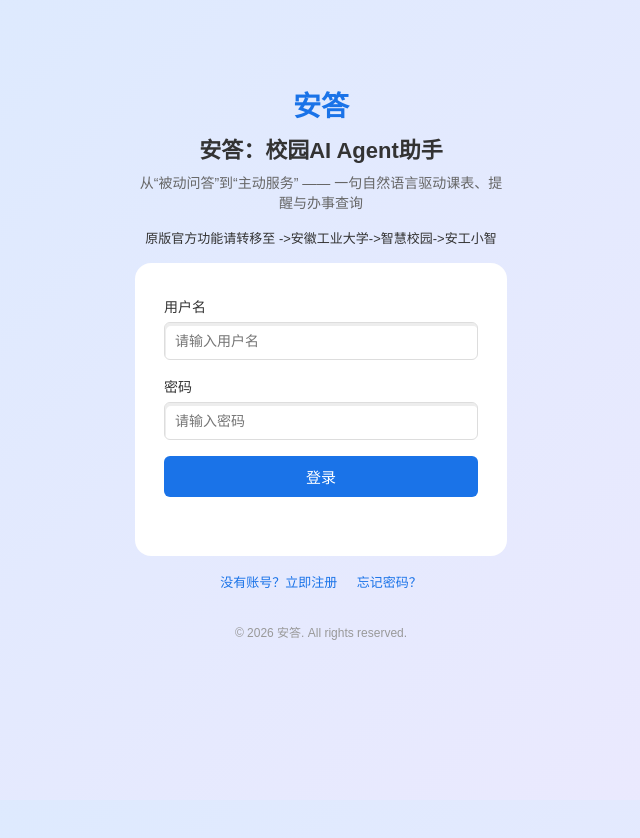
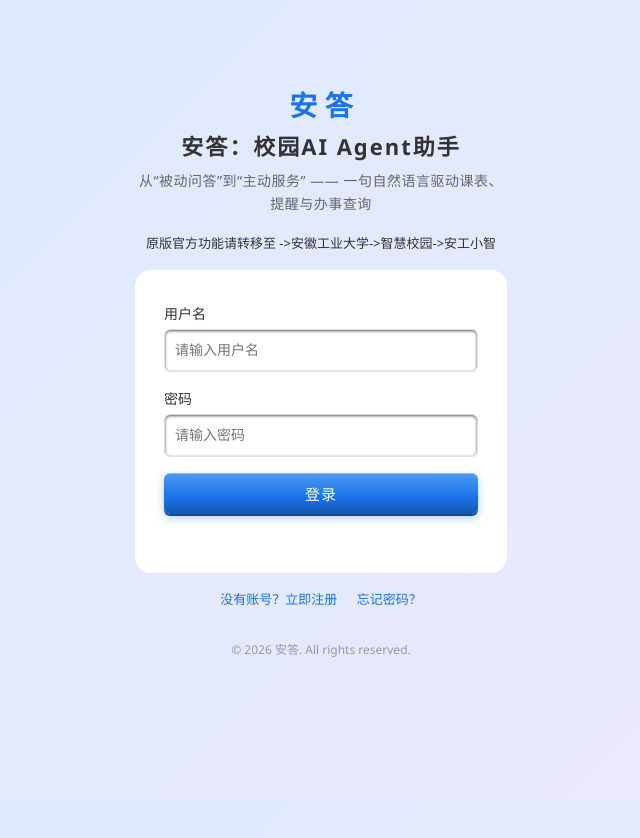
Before and after one commit to Anda-7-409/Anda, a website built with Vite: page Frontend/index.html in a window 1280 px wide. Shown: the whole page, without its empty margins (319-959 px from the left). Built offline with nearby package versions, Linux system fonts and the light colour scheme.

Commit message:
style: 优化前端页面的字体和样式细节

```diff
--- a/Frontend/assets/style.css
+++ b/Frontend/assets/style.css
@@ -1,18 +1,19 @@
   * { margin: 0; padding: 0; box-sizing: border-box; }
-        body { font-family: "Microsoft YaHei", sans-serif; min-height: 100vh; background: linear-gradient(135deg, #dbeafe 0%, #ede9fe 100%); background-attachment: fixed; }
+        body { font-family: "PingFang SC","Microsoft YaHei", "Segoe UI", sans-serif; min-height: 100vh; background: linear-gradient(135deg, #dbeafe 0%, #ede9fe 100%); background-attachment: fixed; }
         .container { max-width: 420px; margin: 60px auto; padding: 24px; }
         .logo { text-align: center; font-size: 28px; font-weight: bold; color: #1a73e8; margin-bottom: 8px; }
-        .title { text-align: center; font-size: 22px; font-weight: bold; color: #333; }
-        .subtitle { text-align: center; color: #666; font-size: 14px; margin: 8px 0 16px; }
-        .notice { color: #333; font-size: 13px; text-align: center; margin-bottom: 16px; }
+        .title { text-align: center; font-size: 22px; font-weight: bold; color: #333;letter-spacing:2px;font-weight:600;letter-spacing:2px;line-height:1.3; }
+        .subtitle { text-align: center; color: #666; font-size: 14px; margin: 8px 0 16px;letter-spacing:0.5px;line-height:1.7;letter-spacing:0.5px; }
+        .notice { color: #333; font-size: 13px; text-align: center; margin-bottom: 16px; line-height: 22px;}
         .login-form { background: #fff; border-radius: 16px; padding: 32px 28px; box-shadow: 0 1px 2px rgba(26,115,232,.10)，0 4px 12px rgba(26,115,232,.10),0 20px 40px rgba(26,115,232,.14); border: 1px solid rgba(255,255,255,.8); }
         .form-group { margin-bottom: 16px; }
-        .form-group label { display: block; font-size: 14px; color: #333; margin-bottom: 6px; }
-        .form-group input { width: 100%; padding: 10px; border: 1px solid #ddd; border-radius: 6px; font-size: 14px;box-shadow: inset 01px 3px rgba(0,0,0,.07); }
+        .form-group label { display: block; font-size: 14px; color: #333; margin-bottom: 6px; font-weight:500;}
+        .form-group input { width: 100%; padding: 10px; border: 1px solid #ddd; border-radius: 6px; font-size: 14px;box-shadow: inset 0 1px 3px rgba(0,0,0,.65); line-height:1.5;}
         .form-group input:focus{outline:none;border-color:#1a73e8;box-shadow:0 0 0 3px rgba(26,115,232,.15);}
-        .login-btn { width: 100%; padding: 10px; background: #1a73e8; color: #fff; border: none; border-radius: 6px; font-size: 15px; cursor: pointer;box-shadow:0 3px 6px rgba(26,115,232,.4)，0 10px 24px rgba(26,115,232,.55); }
-        .login-btn:disabled { background: #9dc3f5; cursor: not-allowed; }
-        .login-btn:hover:not(:disabled) { background: #1557b0; }
+        .login-btn { width: 100%; padding: 10px; background:linear-gradient(180deg,#4d9af0 0%,#1a73e8 60%,#1557b0 100%) ; color: #fff; border: none; border-radius: 6px; font-size: 15px;font-weight:500;letter-spacing:1px; cursor: pointer;box-shadow:inset 0 1px 0 rgba(255,255,255,.35),0 2px 0 #0f4c96,0 4px 10px rgba(26,115,232,.35);transition:all .15s ease;}
+        .login-btn:disabled { background: #9dc3f5; cursor: not-allowed;box-shadow:none; }
+        .login-btn:active:not(:disabled){transform:translateY(2px);box-shadow:none;}
+        .login-btn:hover:not(:disabled) { filter:brightness(1.08); }
         #login-msg { text-align: center; font-size: 13px; color: #e53935; min-height: 18px; margin-top: 8px; }
         .auth-links { margin-top: 16px; text-align: center; font-size: 13px; }
         .auth-links a { color: #1a73e8; text-decoration: none; margin: 0 8px; }
--- a/Frontend/index.html
+++ b/Frontend/index.html
@@ -11,7 +11,7 @@
         <div class="header">
             <!-- assets/anda.ico 已创建 -->
             <link rel="icon" href="./assets/anda.ico" type="image/x-icon">
-            <div class="logo">安答</div>
+            <div class="logo">安 答</div>
         </div>
         <div class="main">
             <!-- 核心展示区 -->
```
